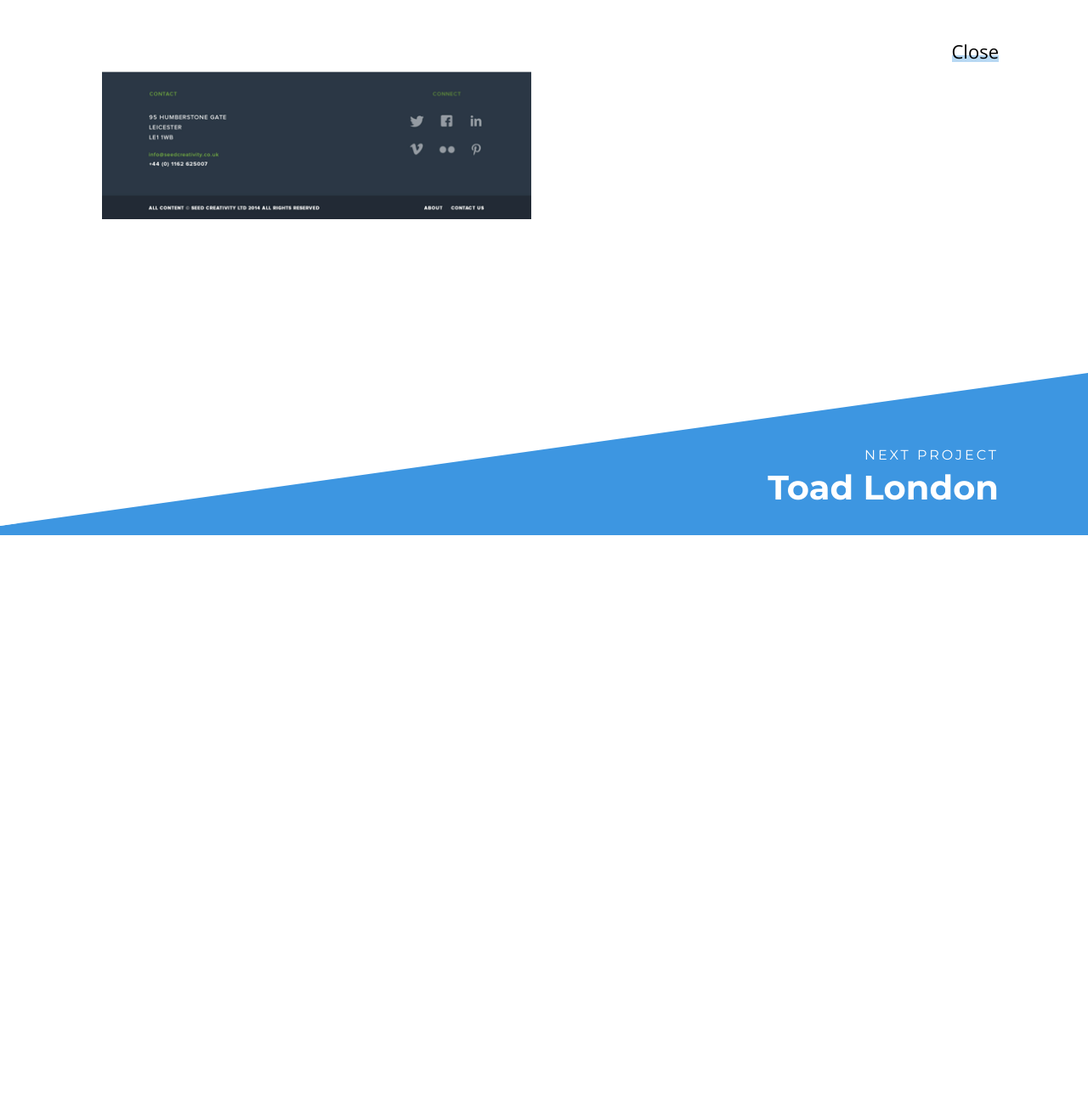
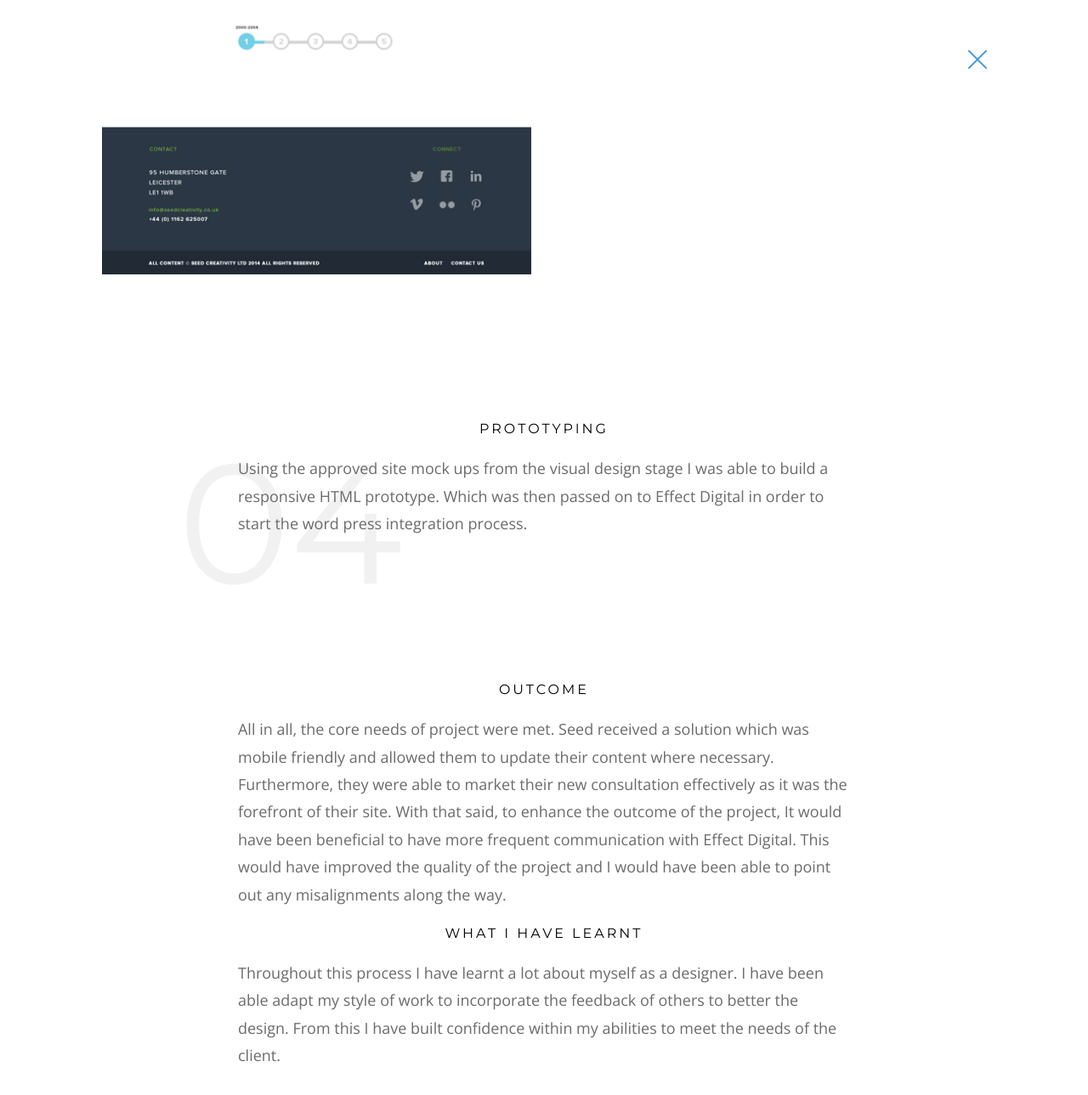
Before and after one commit to LloydBennett/lloydbennett.github.io, a Jekyll site: the page built from _projects/seedcreativity.html, in a window 1280 px wide and 1400 px high, scrolled down 8556 px. Shown: the top 1289 px of the window at 85% size. Built offline with Jekyll 4.4.1, drawn with Linux system fonts in a browser that asks for light colours; nearby versions of some CDN libraries; before the commit the page ends 9186 px from its top, so only the background shows below that; some of the changed text lies outside the part shown.

```diff
--- a/_includes/header.html
+++ b/_includes/header.html
@@ -14,7 +14,7 @@
 					</div>
 
 					<div class="col-xs-3 col-xs-offset-6 text-right">
-						<div class="hamburger wow fadeIn" data-wow-duration="700ms"data-wow-delay="3s">
+						<div id="open-menu" class="hamburger wow fadeIn" data-wow-duration="700ms"data-wow-delay="3s">
 
 							<div class="icon">
 								<span></span>
--- a/_layouts/casestudy.html
+++ b/_layouts/casestudy.html
@@ -8,8 +8,12 @@
                     <div class="container">
                         <div class="row">
                             <div class="col-sm-2 col-sm-offset-10">
-                                <a id="close-casestudy" class="link ajaxLoad" href="{{site.baseurl}}/..">
-                                    Close
+                                <a id="close-casestudy" class="hamburger is-open ajaxLoad" href="{{site.baseurl}}/..">
+                                    <div class="icon">
+                                        <span></span>
+                                        <span></span>
+                                        <span></span>
+                                    </div>
                                 </a>
 
                             </div>
--- a/_projects/seedcreativity.html
+++ b/_projects/seedcreativity.html
@@ -90,7 +90,7 @@
             <div class="copy-wrapper">
                 <div class="stage-number wow fadeInLight">03</div>
                 <h3 class="center">Visual Design</h3>
-                <p>Everything from colour swatches, typographic style rules, layout modules and components were created in a style guide. The style guide provided me with a foundation to compose full page mock-ups. </p>
+                <p>Everything from colour swatches, typographic style rules, layout modules and components were created in a style guide. The style guide provided me with a foundation to compose full page mock-ups. It was unfortunate that the completion of this stage of the project run over it's initial timeframe due an to  amount of design revisions requested by the company directors.  </p>
             </div>
 
         </div>
@@ -173,13 +173,13 @@
 
 </section>
 
-<!--<section id="protoypes">
+<section id="protoypes">
     <div class="container">
         <div class="col-sm-10 col-sm-offset-1">
             <div class="copy-wrapper">
                 <div class="stage-number wow fadeInLight" data-wow-duration="3s" data-wow-offset="100" data-wow-delay="500ms">04</div>
-                <h3 class="subheading center">Prototyping &amp; Collaboration</h3>
-                <p></p>
+                <h3 class="subheading center">Prototyping</h3>
+                <p>Using the approved site mock ups from the visual design stage I was able to  build a responsive HTML prototype. Which was then passed on to Effect Digital in order to start the word press integration process.</p>
             </div>
         </div>
     </div>
@@ -189,10 +189,15 @@
         <div class="col-sm-10 col-sm-offset-1">
             <div class="copy-wrapper">
                 <h3 class="subheading center">Outcome</h3>
-                <p>Using the information gathered from the previous stages high-fidelity visual mockups(Mobile/Desktop) and interaction storyboards were produced using Photoshop. A lot of the project was spent on this phase due to large number of iterations request by the product owners.</p>
+                <p>All in all, the core needs of project were met. Seed received a solution which was mobile friendly and allowed them to update their content where necessary. Furthermore, they were able to market their new consultation effectively as it was the forefront of their site. With that said, to enhance the outcome of the project, It would have been beneficial to have more frequent communication with Effect Digital. This would have improved the quality of the project and I would have been able to point out any misalignments along the way.</p>
+            </div>
+
+            <div class="copy-wrapper">
+                <h3 class="subheading center">What I Have Learnt</h3>
+                <p>Throughout this process I have learnt a lot about myself as a designer. I have been able adapt my style of work to incorporate the feedback of others to better the design. From this I have built confidence within my abilities to meet the needs of the client.</p>
             </div>
 
         </div>
 
     </div>
-</section> -->
+</section>
--- a/_sass/modules/_casestudy.scss
+++ b/_sass/modules/_casestudy.scss
@@ -192,10 +192,14 @@
 	}
 }
 #close-casestudy {
-	font-size: 22px;
+	border: none;
+	opacity: 1;
 
-	&:after {
-		bottom: 2px;
+	.icon {
+		width: 30px !important;
+		span {
+			background-color: $brand--color;
+		}
 	}
 }
 .content {
--- a/_sass/modules/_preloader.scss
+++ b/_sass/modules/_preloader.scss
@@ -21,8 +21,8 @@
   background: $brand-accent--color;
   -webkit-animation: load1 1s infinite ease-in-out;
   animation: load1 1s infinite ease-in-out;
-  width: 1em;
-  height: 4em;
+  width: 0.8em;
+  height: 3em;
 }
 .loader:before,
 .loader:after {
--- a/js/script.js
+++ b/js/script.js
@@ -4,7 +4,7 @@
 	var $navMenu = $('.nav-menu'),
 		$ctaButton = $('.cta-button'),
 		$body = $("html, body"),
-		$menuIcon = $('.hamburger');
+		$menuIcon = $('#open-menu');
 
 
 	function navigationMenu(event) {
```
Also changed, not shown: other parts of _projects/seedcreativity.html (+1 -1 lines), images/projects/seedcreativity/mobile-project-thumb.jpg, images/projects/seedcreativity/project-thumb.jpg.
